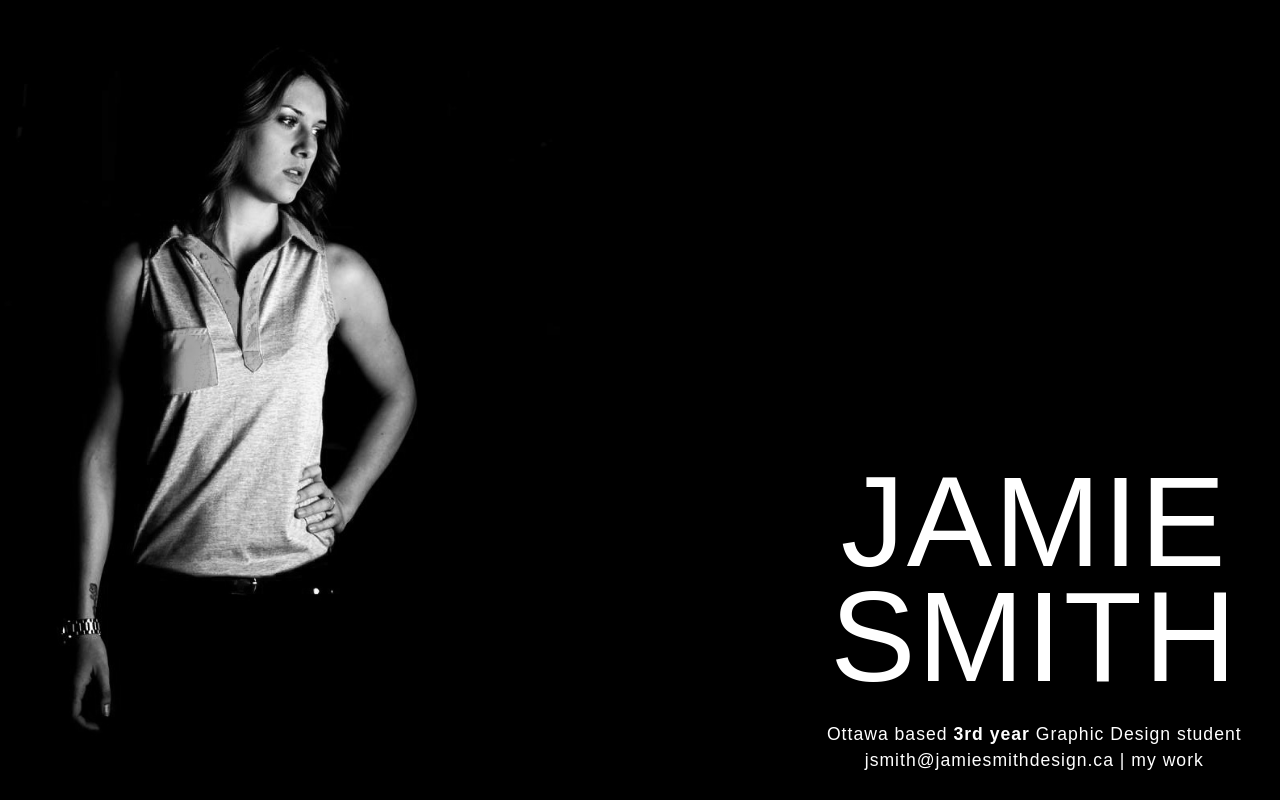
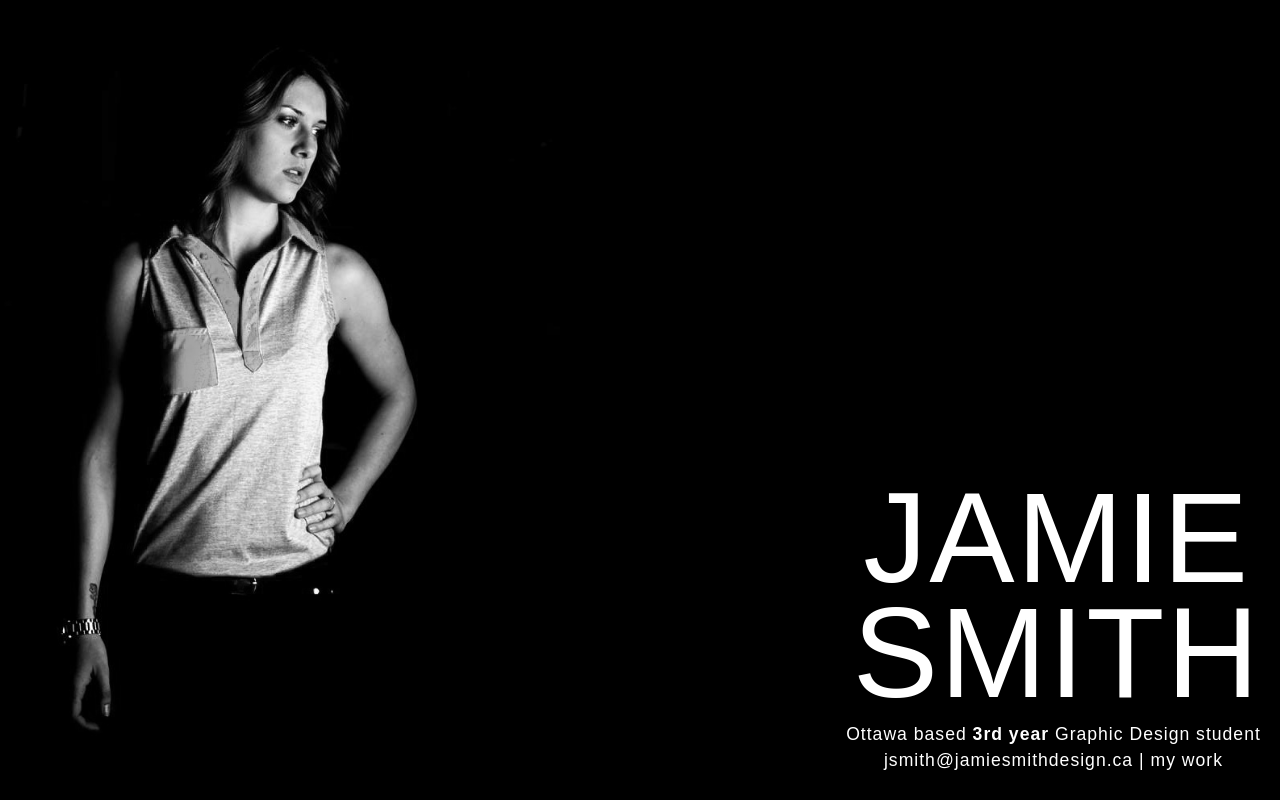
Before and after one commit to jamie-smith8/portfolio-coming-soon, a plain HTML site: page index.html in a window 1280 px wide. Drawn offline with Linux system fonts and the light colour scheme.

Commit message:
finished

```diff
--- a/css/main.css
+++ b/css/main.css
@@ -36,10 +36,17 @@ h1 {
 }
 
 
+
 @media only screen and (min-width: 25em) {
 
-    body {
+    .words {
+        right: 1.5%;
+    }
 
+    h1 {
+        position: absolute;
+        right: 1%;
+        bottom: 80%;
     }
 
 
@@ -51,7 +58,9 @@ h1 {
 
 @media only screen and (min-width: 38em) {
 
-
+     h1 {
+        right: 0;
+    }
 
 }
 
```
